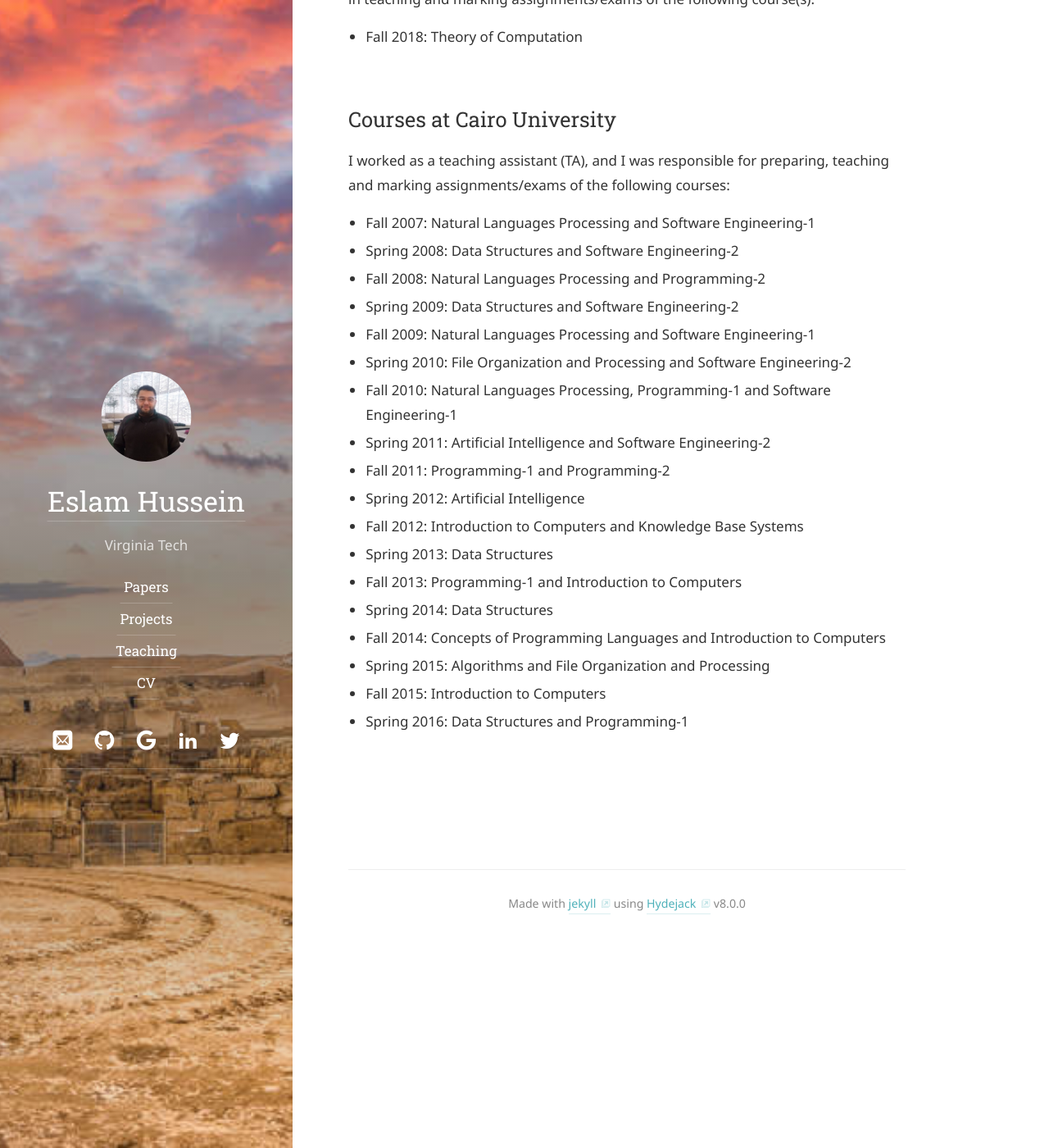
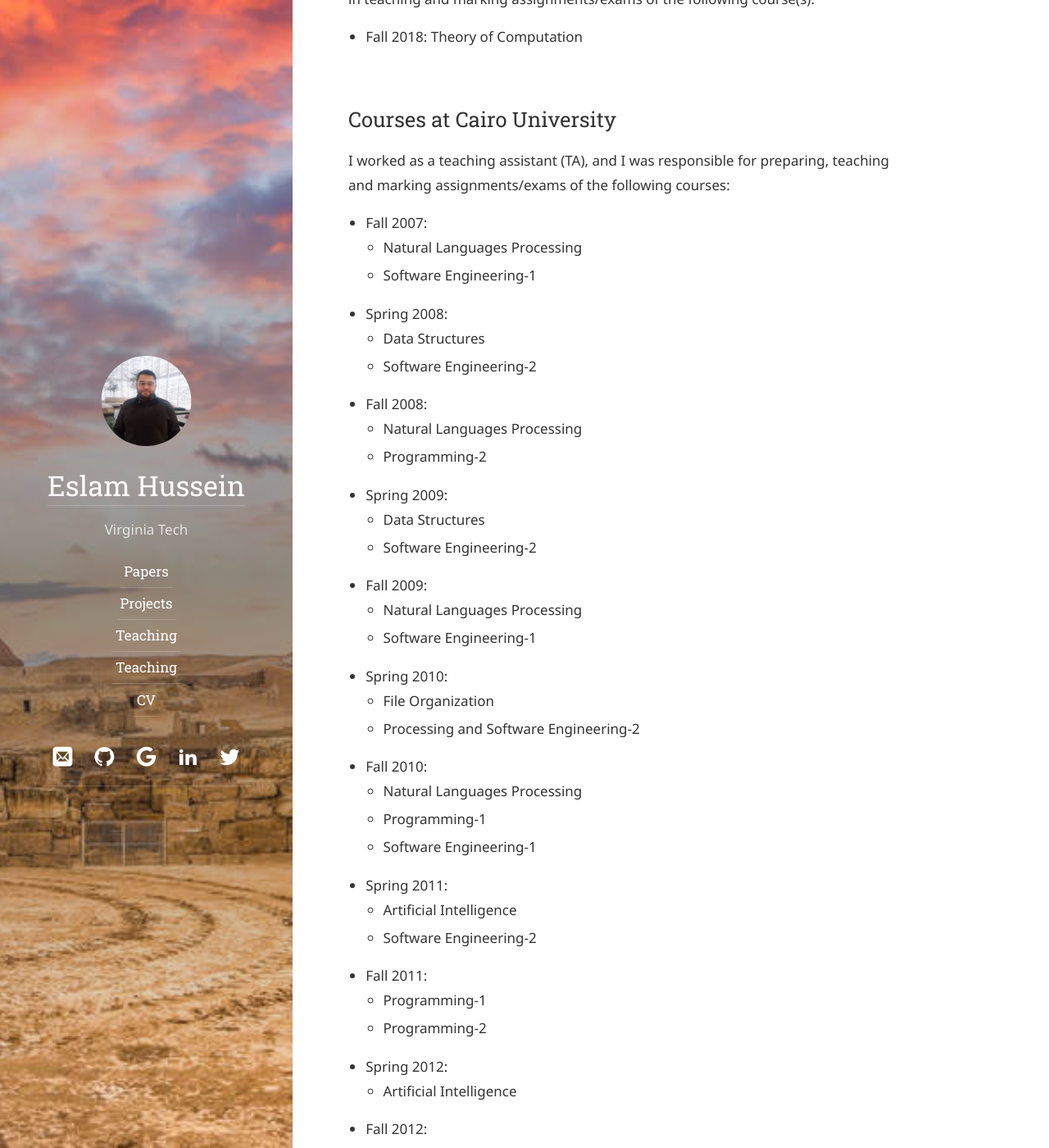
Before and after one commit to EslamAli86/eslamali86.github.io, a Jekyll site: the page built from teaching.md, in a window 1280 px wide and 1400 px high, scrolled down 314 px. Shown: the whole window at 82% size. Built offline with Jekyll 4.4.1, drawn with Linux system fonts in a browser that asks for light colours; some web fonts are replaced; some of the changed text lies outside the part shown.

Commit message:
add: teaching

```diff
--- a/teaching.md
+++ b/teaching.md
@@ -15,21 +15,54 @@ I worked as a graduate teaching assistant (GTA), and I was responsible for assis
 
 I worked as a teaching assistant (TA), and I was responsible for preparing, teaching and marking assignments/exams of the following courses:
 
-* Fall 2007:		Natural Languages Processing and Software Engineering-1
-* Spring 2008:		Data Structures and Software Engineering-2
-* Fall 2008:		Natural Languages Processing and Programming-2
-* Spring 2009:		Data Structures and Software Engineering-2
-* Fall 2009:		Natural Languages Processing and Software Engineering-1
-* Spring 2010:		File Organization and Processing and Software Engineering-2
-* Fall 2010:		Natural Languages Processing, Programming-1 and Software Engineering-1
-* Spring 2011:		Artificial Intelligence and Software Engineering-2
-* Fall 2011:		Programming-1 and Programming-2
-* Spring 2012:		Artificial Intelligence
-* Fall 2012:		Introduction to Computers and Knowledge Base Systems
-* Spring 2013:		Data Structures
-* Fall 2013:		Programming-1 and Introduction to Computers
-* Spring 2014:		Data Structures
-* Fall 2014:		Concepts of Programming Languages and Introduction to Computers
-* Spring 2015:		Algorithms and File Organization and Processing
-* Fall 2015:		Introduction to Computers
-* Spring 2016:		Data Structures and Programming-1
+* Fall 2007:
+  * Natural Languages Processing
+  * Software Engineering-1
+* Spring 2008:
+  * Data Structures
+  * Software Engineering-2
+* Fall 2008:
+  * Natural Languages Processing
+  * Programming-2
+* Spring 2009:
+  * Data Structures
+  * Software Engineering-2
+* Fall 2009:
+  * Natural Languages Processing
+  * Software Engineering-1
+* Spring 2010:
+  * File Organization
+  * Processing and Software Engineering-2
+* Fall 2010:
+  * Natural Languages Processing
+  * Programming-1
+  * Software Engineering-1
+* Spring 2011:
+  * Artificial Intelligence
+  * Software Engineering-2
+* Fall 2011:
+  * Programming-1
+  * Programming-2
+* Spring 2012:
+  * Artificial Intelligence
+* Fall 2012:
+  * Introduction to Computers
+  * Knowledge Base Systems
+* Spring 2013:
+  * Data Structures
+* Fall 2013:
+  * Programming-1
+  * Introduction to Computers
+* Spring 2014:
+  * Data Structures
+* Fall 2014:
+  * Concepts of Programming Languages
+  * Introduction to Computers
+* Spring 2015:
+  * Algorithms
+  * File Organization and Processing
+* Fall 2015:
+  * Introduction to Computers
+* Spring 2016:
+  * Data Structures
+  * Programming-1
```
Also changed, not shown: cv.md (+1 -1 lines), teaching (copy).md (added, +35 -0 lines).
